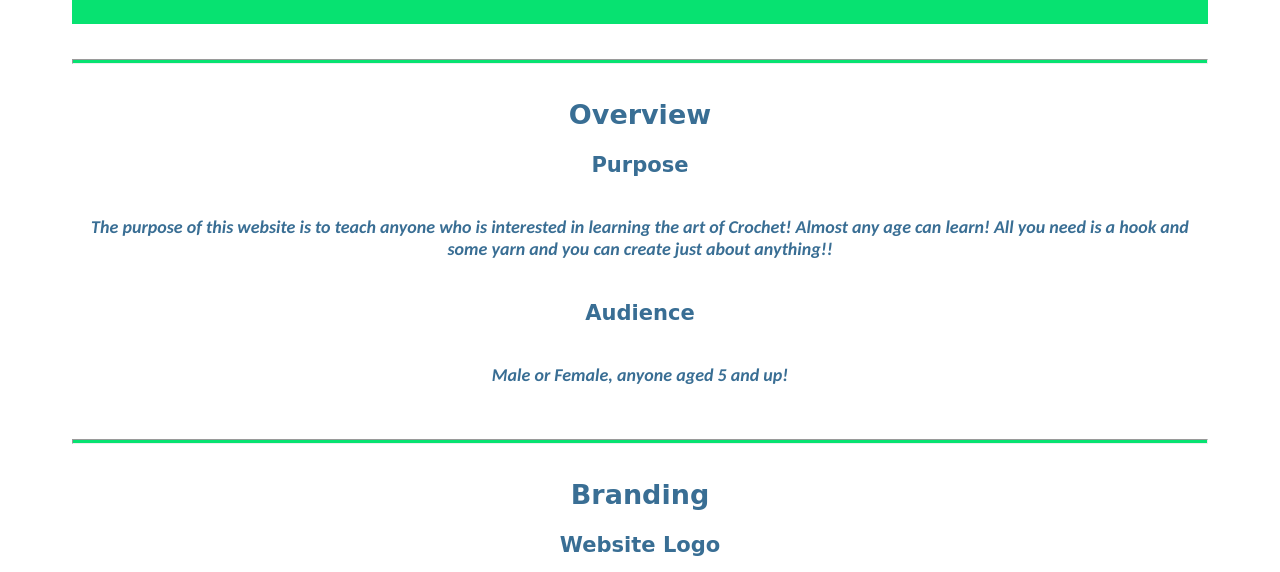
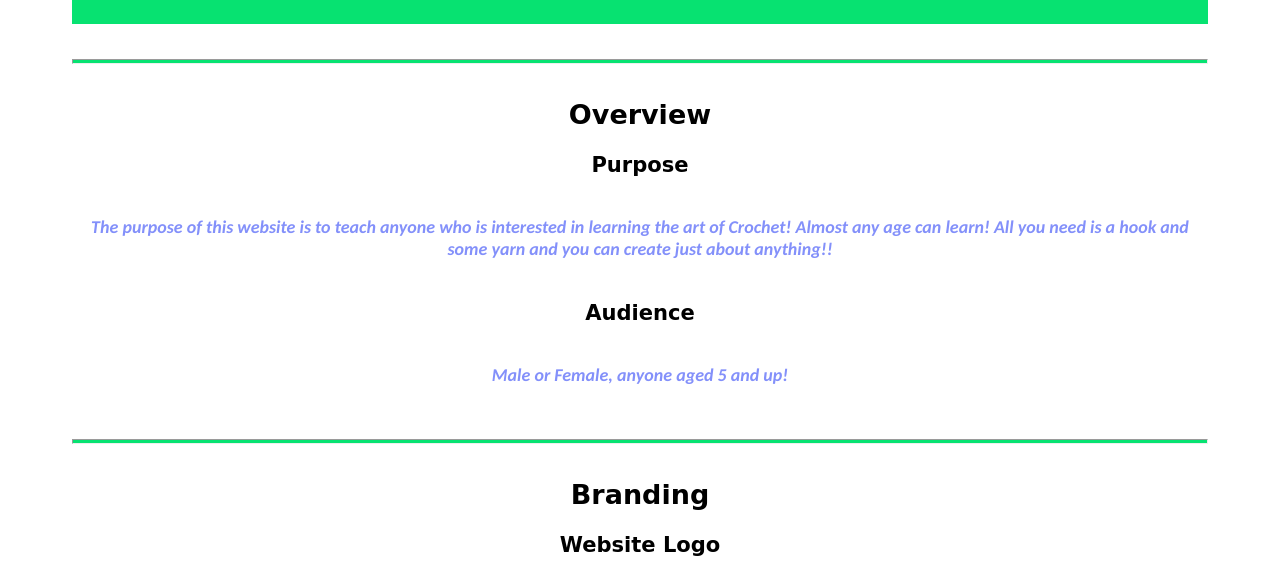
Before and after one commit to Justicegarner24/WDD130, a plain HTML site: page crochethut/site-plan-crochet-hut.html in a window 1280 px wide. Shown: the part 280-852 px from the top of the page. Drawn offline with Linux system fonts and the light colour scheme; files that its build step writes are made by us from their sources; a web font is replaced by a local one.

Commit message:
finally!!

```diff
--- a/crochethut/site-plan-crochet-hut.html
+++ b/crochethut/site-plan-crochet-hut.html
@@ -5,7 +5,7 @@
   <head>
     <meta charset="utf-8">
     <title>Site Plan</title>
-    <link type="text/css" rel="stylesheet" href="styles/site-plan.css">
+    <link type="text/css" rel="stylesheet" href="site-plan.css">
   </head>
 
   <body>
--- a/crochethut/site-plan.css
+++ b/crochethut/site-plan.css
@@ -17,9 +17,9 @@ Fonts are separated by a | */
   --paragraph-font: 'Carlito', sans-serif, Lato, Helvetica, sans-serif;
 
   /* these colors below should be chosen from among your palette colors above */
-  --headline-color-on-white: #396E94;  /* headlines on a white background */
-  --headline-color-on-color: white; /* headlines on a colored background */
-  --paragraph-color-on-white: #396E94; /* paragraph text on a white background */
+  --headline-color-on-white: #000;  /* headlines on a white background */
+  --headline-color-on-color: #fac748; /* headlines on a colored background */
+  --paragraph-color-on-white: #8390fa; /* paragraph text on a white background */
   --paragraph-color-on-color: white; /* paragraph text on a colored background */
   --paragraph-background-color: #07E271 ;
   --nav-link-color: #396E94;
```
